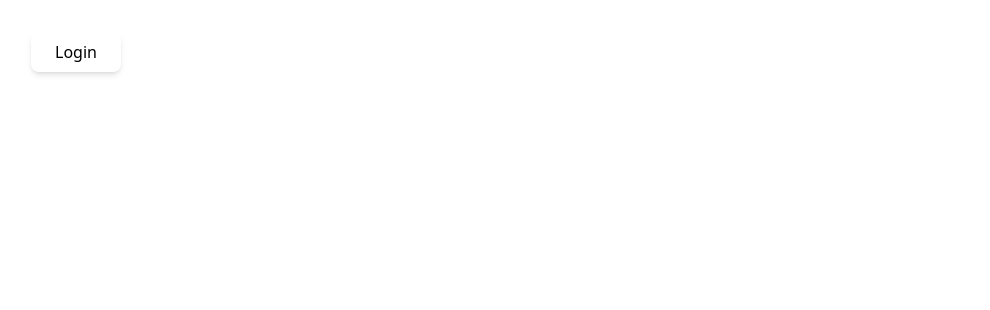
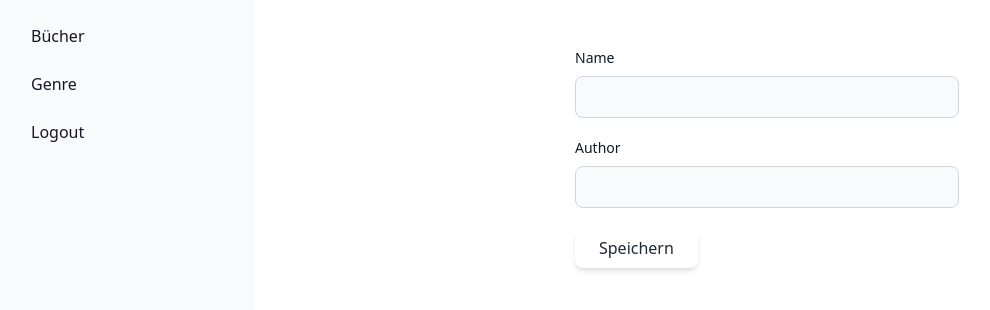
Before and after one commit to malek15b/book-library-project, a React app in the folder frontend/: page /admin/books/edit/1 in a window 1280 px wide. Before the commit this address had no page. Shown: the top 310 px of the page, without its empty margins (1-991 px from the left). Built offline with nearby package versions, Linux system fonts and the light colour scheme; no server answers; the HTML template or start-up script is replaced by a standard one.

Commit message:
add crud frontend and styles

```diff
--- a/frontend/src/App.css
+++ b/frontend/src/App.css
@@ -34,6 +34,10 @@
   padding: 2em;
 }
 
+button, a, input {
+    outline: none;
+}
+
 .read-the-docs {
   color: #888;
 }
--- a/frontend/src/App.jsx
+++ b/frontend/src/App.jsx
@@ -1,21 +1,25 @@
 import './App.css'
-import {Route, Routes, useNavigate} from "react-router-dom";
+import {Route, Routes} from "react-router-dom";
 import BookList from "./BookList.js";
+import MenuBar from "./MenuBar.js";
+import LoginPage from "./LoginPage.js";
+import BookEdit from "./BookEdit.js";
+import BookAdd from "./BookAdd.js";
 
 function App() {
 
-    const navigate = useNavigate();
     return (
         <>
-            <button onClick={() => navigate("/admin/books")}
-                    className="bg-white-600 text-gray px-6 py-2 rounded-lg shadow-md
-                    hover:bg-gray-600 hover:text-white
-                    transition-all">Login
-            </button>
-            <Routes>
-                <Route path={"/"}/>
-                <Route path={"/admin/books"} element={<BookList/>}/>
-            </Routes>
+            <MenuBar />
+            <div className="p-4 sm:ml-64">
+                <Routes>
+                    <Route path={"/admin"}/>
+                    <Route path={"/login"} element={<LoginPage/>}/>
+                    <Route path={"/admin/books/edit/:bookId"} element={<BookEdit/>}/>
+                    <Route path={"/admin/books/add"} element={<BookAdd/>}/>
+                    <Route path={"/admin/books"} element={<BookList/>}/>
+                </Routes>
+            </div>
         </>
     )
 }
--- /dev/null
+++ b/frontend/src/BookAdd.tsx
@@ -0,0 +1,58 @@
+import {ChangeEvent, FormEvent, useEffect, useState} from "react";
+import {Book} from "./model/Book";
+import {useNavigate, useParams} from "react-router-dom";
+import axios from "axios";
+
+export default function BookAdd() {
+
+    const navigate = useNavigate();
+    const [book, setBook] = useState<Book>({
+        id: "",
+        name: "",
+        author: "",
+        createdAt: ""
+    });
+
+    function postBook() {
+        axios.post("/api/books", book)
+            .then(() => {
+                navigate("/admin/books")
+            })
+            .catch(err => console.error(err));
+    }
+
+    function handelSubmit(event: FormEvent<HTMLFormElement>) {
+        event.preventDefault();
+        postBook();
+    }
+
+    function handelInputChange(e: ChangeEvent<HTMLInputElement>) {
+        const {name, value} = e.target;
+        setBook({
+            ...book,
+            [name]: value
+        })
+    }
+
+    return (
+        <>
+            <form className="max-w-sm mx-auto" onSubmit={handelSubmit}>
+                <div className="mb-5" >
+                    <label htmlFor="name" className="block mb-2 text-sm font-medium text-gray-900 dark:text-white">
+                        Name</label>
+                    <input value={book.name} onChange={handelInputChange} name={"name"} type="text" id="name"
+                            required/>
+                </div>
+                <div className="mb-5">
+                    <label htmlFor="author" className="block mb-2 text-sm font-medium text-gray-900 dark:text-white">
+                        Author</label>
+                    <input value={book.author} onChange={handelInputChange} name={"author"} type="text" id="author"
+                           required/>
+                </div>
+                <button type="submit"
+                        className="btn-primary">Speichern
+                </button>
+            </form>
+        </>
+    )
+}
--- /dev/null
+++ b/frontend/src/BookEdit.tsx
@@ -0,0 +1,67 @@
+import {ChangeEvent, FormEvent, useEffect, useState} from "react";
+import {Book} from "./model/Book";
+import {useNavigate, useParams} from "react-router-dom";
+import axios from "axios";
+
+export default function BookEdit() {
+
+    const {bookId} = useParams();
+    const navigate = useNavigate();
+    const [book, setBook] = useState<Book>({
+        id: "",
+        name: "",
+        author: "",
+        createdAt: ""
+    });
+
+    useEffect(() => {
+        axios.get(`/api/books/${bookId}`)
+            .then(res => {
+                setBook(res.data)
+            })
+            .catch(err => console.error(err));
+    }, [bookId]);
+
+    function putBook() {
+        axios.put(`/api/books/${bookId}`, book)
+            .then(() => {
+                navigate("/admin/books")
+            })
+            .catch(err => console.error(err));
+    }
+
+    function handelSubmit(event: FormEvent<HTMLFormElement>) {
+        event.preventDefault();
+        putBook();
+    }
+
+    function handelInputChange(e: ChangeEvent<HTMLInputElement>) {
+        const {name, value} = e.target;
+        setBook({
+            ...book,
+            [name]: value
+        })
+    }
+
+    return (
+        <>
+            <form className="max-w-sm mx-auto" onSubmit={handelSubmit}>
+                <div className="mb-5" >
+                    <label htmlFor="name" className="block mb-2 text-sm font-medium text-gray-900 dark:text-white">
+                        Name</label>
+                    <input  value={book.name} onChange={handelInputChange} name={"name"} type="text" id="name"
+                            required/>
+                </div>
+                <div className="mb-5">
+                    <label htmlFor="author" className="block mb-2 text-sm font-medium text-gray-900 dark:text-white">
+                        Author</label>
+                    <input  value={book.author} onChange={handelInputChange} name={"author"} type="text" id="author"
+                           required/>
+                </div>
+                <button type="submit"
+                        className="btn-primary">Speichern
+                </button>
+            </form>
+        </>
+    )
+}
--- a/frontend/src/BookList.tsx
+++ b/frontend/src/BookList.tsx
@@ -1,6 +1,6 @@
 import {useEffect, useState} from "react";
 import {Book} from "./model/Book";
-import {useNavigate} from "react-router-dom";
+import {Link, useNavigate} from "react-router-dom";
 import axios from "axios";
 
 export default function BookList() {
@@ -14,29 +14,47 @@ export default function BookList() {
             .catch((err) => console.error("Error Loading:", err));
     }, []);
 
+    function deleteBook(bookId: string) {
+        axios.delete(`/api/books/${bookId}`)
+            .then(() => {
+                setBooks(books.filter((b) => b.id !== bookId))
+            })
+            .catch(err => console.error(err));
+    }
+
     return (
         <>
             <div className="container mx-auto p-6">
                 <h1 className="text-2xl font-bold mb-4">
                     Bücher <span className="text-gray-500">({books.length})</span>
                 </h1>
+                <div className="flex justify-end mb-6">
+                    <button className="btn-primary" onClick={() => navigate("/admin/books/add")}>Buch anlegen</button>
+                </div>
+
                 {books.length === 0 ? (
                     <p>Keine Bücher vorhanden.</p>
                 ) : (
                     <table className="min-w-full text-left border-collapse">
-                        <thead className="bg-gray-100 text-gray-700 uppercase text-sm">
+                        <thead className="bg-gray-100 text-gray-700 text-sm">
                         <tr>
-                            <th className="px-6 py-3">Name</th>
-                            <th className="px-6 py-3">Author</th>
+                            <th className="px-6 py-3 w-1/4">Name</th>
+                            <th className="px-6 py-3 w-1/4">Autor</th>
                             <th className="px-6 py-3">Erstellt am</th>
+                            <th className="px-6 py-3">Actions</th>
                         </tr>
                         </thead>
                         <tbody className="divide-y divide-gray-200">
                         {books.map((b) => (
                             <tr className="hover:bg-gray-50" key={b.id}>
-                                <td className="px-6 py-3" width={"30%"}>{b.name}</td>
+                                <td className="px-6 py-3">{b.name}</td>
                                 <td className="px-6 py-3">{b.author}</td>
                                 <td className="px-6 py-3">{new Date(Date.parse(b.createdAt)).toLocaleString()} </td>
+                                <td className="px-6 py-3">
+                                    <Link to={`/admin/books/edit/${b.id}`}
+                                          className="text-blue-600 pr-2">Bearbeiten</Link>
+                                    <button onClick={() => deleteBook(b.id)} className="text-red-700">Löschen</button>
+                                </td>
                             </tr>
                         ))
                         }
--- /dev/null
+++ b/frontend/src/LoginPage.tsx
@@ -0,0 +1,14 @@
+import {useNavigate} from "react-router-dom";
+
+export default function LoginPage() {
+    const navigate = useNavigate();
+    return (
+        <>
+            <div className="flex items-center justify-center">
+                <button onClick={() => navigate("/admin/books")}
+                        className="btn-primary">Login
+                </button>
+            </div>
+        </>
+    )
+}
--- /dev/null
+++ b/frontend/src/MenuBar.tsx
@@ -0,0 +1,35 @@
+import {Link} from "react-router-dom";
+
+export default function MenuBar() {
+
+    return (
+        <>
+            <aside id="sidebar-multi-level-sidebar"
+                   className="fixed top-0 left-0 z-40 w-64 h-screen transition-transform -translate-x-full sm:translate-x-0"
+                   aria-label="Sidebar">
+                <div className="h-full px-3 py-4 overflow-y-auto bg-gray-50 dark:bg-gray-800">
+                    <ul className="space-y-2 font-medium">
+                        <li>
+                            <Link to={"/admin/books"}
+                               className="flex items-center p-2 text-gray-900 rounded-lg dark:text-white hover:bg-gray-100 dark:hover:bg-gray-700 group">
+                                <span className="flex-1 ms-3 whitespace-nowrap">Bücher</span>
+                            </Link>
+                        </li>
+                        <li>
+                            <a href="#"
+                               className="flex items-center p-2 text-gray-900 rounded-lg dark:text-white hover:bg-gray-100 dark:hover:bg-gray-700 group">
+                                <span className="flex-1 ms-3 whitespace-nowrap">Genre</span>
+                            </a>
+                        </li>
+                        <li>
+                            <Link to={"/login"}
+                               className="flex items-center p-2 text-gray-900 rounded-lg dark:text-white hover:bg-gray-100 dark:hover:bg-gray-700 group">
+                                <span className="flex-1 ms-3 whitespace-nowrap">Logout</span>
+                            </Link>
+                        </li>
+                    </ul>
+                </div>
+            </aside>
+        </>
+    )
+}
--- a/frontend/src/index.css
+++ b/frontend/src/index.css
@@ -1,3 +1,14 @@
 @tailwind base;
 @tailwind components;
 @tailwind utilities;
+
+.btn-primary {
+    @apply bg-white text-gray-800 px-6 py-2 rounded-lg shadow-md
+    hover:bg-blue-300 transition-all;
+}
+
+input {
+    @apply bg-gray-50 border border-gray-300
+    text-gray-900 text-sm rounded-lg
+    focus:ring-blue-500 focus:border-blue-600 block w-full p-2.5
+}
```
